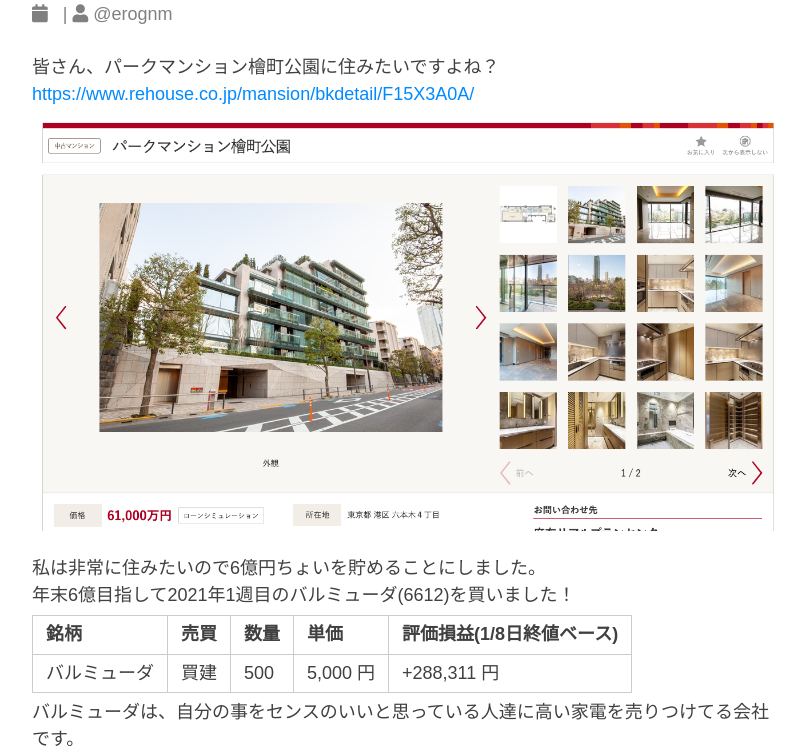
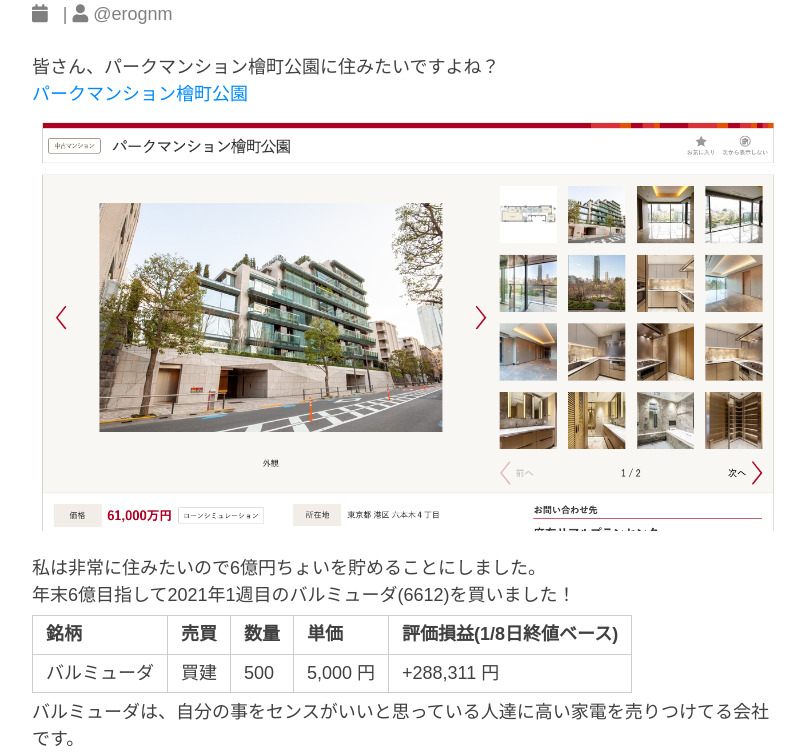
Before and after one commit to syamo-game/syamo-game.github.io, a plain HTML site: page post/2021-1-11-create-blog-1/index.html in a window 1280 px wide. Shown: the part 244-998 px from the top of the page, without its empty margins (233-1038 px from the left). Drawn offline with nearby package versions, Linux system fonts and the light colour scheme; some packages are replaced by stand-ins of ours; a script that the page names is missing.

```diff
--- a/index.xml
+++ b/index.xml
@@ -13,7 +13,7 @@
 
       <guid>https://syamo-game.github.io/post/2021-1-11-create-blog-1/</guid>
       <description>&lt;p&gt;皆さん、パークマンション檜町公園に住みたいですよね？&lt;br&gt;
-&lt;a href=&#34;https://www.rehouse.co.jp/mansion/bkdetail/F15X3A0A/&#34;&gt;https://www.rehouse.co.jp/mansion/bkdetail/F15X3A0A/&lt;/a&gt;
+&lt;a href=&#34;https://www.rehouse.co.jp/mansion/bkdetail/F15X3A0A/&#34; title=&#34;参考サイトへ移動&#34;&gt;パークマンション檜町公園&lt;/a&gt;&lt;br&gt;
 
 &lt;link rel=&#34;stylesheet&#34; href=&#34;https://syamo-game.github.io/css/hugo-easy-gallery.css&#34; /&gt;
 &lt;div class=&#34;box&#34; style=&#34;max-width:320&#34;&gt;
--- a/post/2021-1-11-create-blog-1/index.html
+++ b/post/2021-1-11-create-blog-1/index.html
@@ -9,7 +9,7 @@
 
   <title>100万円口座で目指せ6億円！ - フン…まぁよいですよ</title>
   <meta name="description" content="皆さん、パークマンション檜町公園に住みたいですよね？
-https://www.rehouse.co.jp/mansion/bkdetail/F15X3A0A/
+パークマンション檜町公園
 
 
 
@@ -69,7 +69,7 @@
     "name" : "@erognm"
   },
   "headline": "100万円口座で目指せ6億円！",
-  "description" : "皆さん、パークマンション檜町公園に住みたいですよね？\nhttps:\/\/www.rehouse.co.jp\/mansion\/bkdetail\/F15X3A0A\/     ",
+  "description" : "皆さん、パークマンション檜町公園に住みたいですよね？\nパークマンション檜町公園\n    ",
   "inLanguage" : "en",
   "wordCount":  24 ,
   "datePublished" : "2021-01-11T15:59:15",
@@ -92,7 +92,7 @@
 
 <meta property="og:title" content="100万円口座で目指せ6億円！" />
 <meta property="og:description" content="皆さん、パークマンション檜町公園に住みたいですよね？
-https://www.rehouse.co.jp/mansion/bkdetail/F15X3A0A/
+パークマンション檜町公園
 
 
 
@@ -111,7 +111,7 @@
 
   <meta name="twitter:title" content="100万円口座で目指せ6億円！" />
   <meta name="twitter:description" content="皆さん、パークマンション檜町公園に住みたいですよね？
-https://www.rehouse.co.jp/mansion/bkdetail/F15X3A0A/
+パークマンション檜町公園
 
 
 
@@ -305,7 +305,7 @@
     <div class="col-lg-8 col-lg-offset-2 col-md-10 col-md-offset-1">
       <article role="main" class="blog-post">
         <p>皆さん、パークマンション檜町公園に住みたいですよね？<br>
-<a href="https://www.rehouse.co.jp/mansion/bkdetail/F15X3A0A/">https://www.rehouse.co.jp/mansion/bkdetail/F15X3A0A/</a>
+<a href="https://www.rehouse.co.jp/mansion/bkdetail/F15X3A0A/" title="参考サイトへ移動">パークマンション檜町公園</a><br>
 
 <link rel="stylesheet" href="https://syamo-game.github.io/css/hugo-easy-gallery.css" />
 <div class="box" style="max-width:320">
@@ -339,7 +339,7 @@
 </tr>
 </tbody>
 </table>
-<p>バルミューダは、自分の事をセンスのいいと思っている人達に高い家電を売りつけてる会社です。<br>
+<p>バルミューダは、自分の事をセンスがいいと思っている人達に高い家電を売りつけてる会社です。<br>
 やたらカフェに置かれているトースターやへんな音の出る電子レンジが人気です。<br>
 
 
@@ -357,7 +357,7 @@
 新製品の開発にかなり使ってますから今後ヒット商品を出せるかがキモになりそうです。</p>
 <p>上表で記載した通り30万円程度の含み益となっていますが、まだ利益確定はしていないのでお金は増えてないですし、このペースでは年末6億は厳しいでしょう。<br>
 このままでは小金井ヘルス・ケア・マンションが関の山です。<br>
-<a href="https://www.rehouse.co.jp/mansion/bkdetail/F26V4A25/">https://www.rehouse.co.jp/mansion/bkdetail/F26V4A25/</a>
+<a href="https://www.rehouse.co.jp/mansion/bkdetail/F26V4A25/" title="参考サイトへ移動">小金井ヘルス・ケア・マンション</a><br>
 
 
 <div class="box" style="max-width:320">
--- a/post/index.xml
+++ b/post/index.xml
@@ -13,7 +13,7 @@
 
       <guid>https://syamo-game.github.io/post/2021-1-11-create-blog-1/</guid>
       <description>&lt;p&gt;皆さん、パークマンション檜町公園に住みたいですよね？&lt;br&gt;
-&lt;a href=&#34;https://www.rehouse.co.jp/mansion/bkdetail/F15X3A0A/&#34;&gt;https://www.rehouse.co.jp/mansion/bkdetail/F15X3A0A/&lt;/a&gt;
+&lt;a href=&#34;https://www.rehouse.co.jp/mansion/bkdetail/F15X3A0A/&#34; title=&#34;参考サイトへ移動&#34;&gt;パークマンション檜町公園&lt;/a&gt;&lt;br&gt;
 
 &lt;link rel=&#34;stylesheet&#34; href=&#34;https://syamo-game.github.io/css/hugo-easy-gallery.css&#34; /&gt;
 &lt;div class=&#34;box&#34; style=&#34;max-width:320&#34;&gt;
```
Also changed, not shown: index.html (+1 -1 lines), post/index.html (+1 -1 lines), images/RTN_01.png (added), images/SPN_01.png (added).
